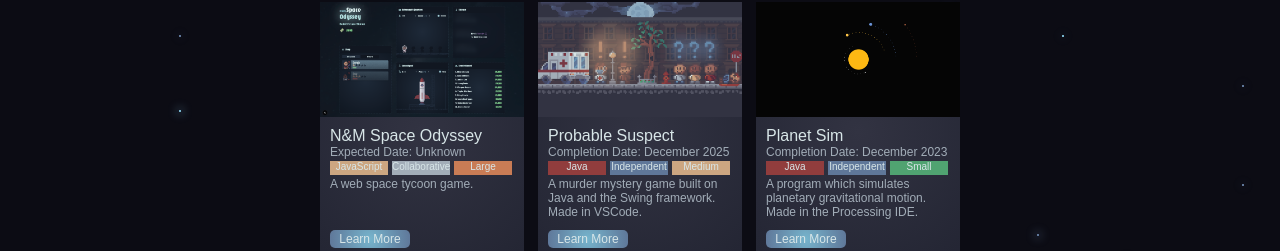
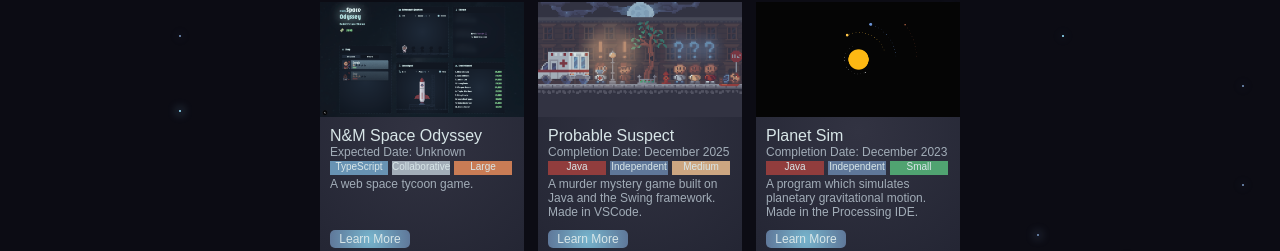
Before and after one commit to nalav816/Nadden-Portfolio, a React (Create React App) app: page / in a window 1280 px wide. Shown: the part 1576-1827 px from the top of the page. Built offline with nearby package versions, Linux system fonts and the light colour scheme; a web font is replaced by a local one.

Commit message:
fixed project tag to say TypeScript not JavaScript

```diff
--- a/src/App.css
+++ b/src/App.css
@@ -143,6 +143,14 @@ input:focus, textarea:focus {
   --shadow: var(--blue);
   --darkShadow: var(--darkBlue);
   --highlight: var(--lightBlue);
+  color: var(--color);
+}
+
+.lightBlue {
+  --color: var(--lightBlue);
+  --shadow: var(--blue);
+  --darkShadow: var(--darkBlue);
+  --highlight: var(--lightestBlue);
   color: var(--color);
 }
 
--- a/src/sections/Projects.js
+++ b/src/sections/Projects.js
@@ -8,7 +8,7 @@ const projectList = [
         icon: "imgs/spaceOdyssey.png",
         completed: false,
         completionDate: "Unknown",
-        tags: ["javaScript", "collaborative", "large"],
+        tags: ["typeScript", "collaborative", "large"],
         caption: "A web space tycoon game.",
         description: " A full-stack application. Technologies used include Supbase, Prisma ORM, and NextJS. Development postponed until the summer. Click source link to view project progress.",
         githubURL: "https://github.com/nalav816/nm-space-odyssey"
@@ -51,6 +51,7 @@ const projectList = [
 const projectTags = {
     java: { name: "Java", color: "red" },
     javaScript: {name: "JavaScript", color: "yellow"},
+    typeScript: {name: "TypeScript", color: "lightBlue"},
     swift: {name: "Swift", color: "lightestBlue"},
     independent: { name: "Independent", color: "blue" },
     collaborative: { name: "Collaborative", color: "grey" },
```
